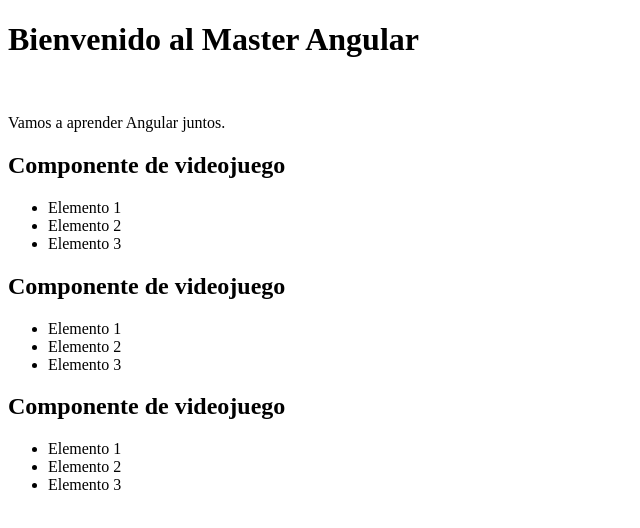
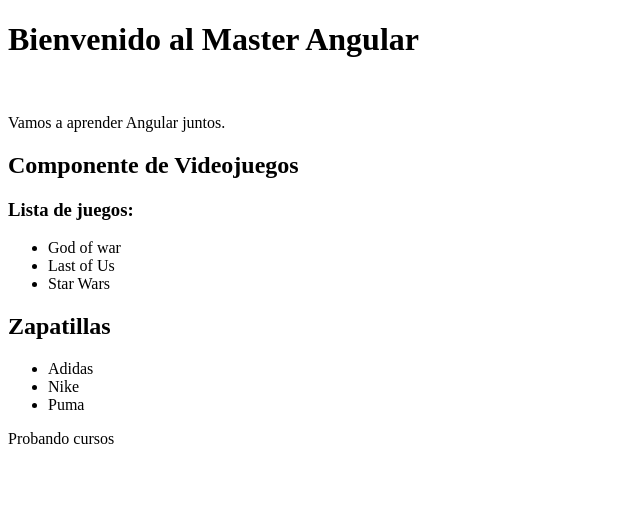
Before and after one commit to IsaacQH/Aprendiendo-Angular, an Angular app: page / in a window 1280 px wide. Shown: the top 528 px of the page, without its empty margins (0-640 px from the left). Built offline with nearby package versions, Linux system fonts and the light colour scheme.

Commit message:
Multiples componentes

```diff
--- a/src/app/app.component.html
+++ b/src/app/app.component.html
@@ -6,9 +6,8 @@
   </p>
 
   <videojuego></videojuego>
-  <videojuego></videojuego>
-  <videojuego></videojuego>
-
+  <zapatilla></zapatilla>
+  <cursos></cursos>
 
 
 </div>
--- a/src/app/app.component.ts
+++ b/src/app/app.component.ts
@@ -3,11 +3,13 @@
 import { RouterOutlet } from '@angular/router';
 
 import { VideojuegoComponent } from './videojuego/videojuego.component';
+import { ZapatillasComponent } from './zapatillas/zapatillas.component';
+import { CursosComponent } from './cursos/cursos.component';
 
 @Component({
   selector: 'app-root',       //Donde quiero que se vea en el index.html el componente
   standalone: true,           //Lo hace en modo standalone que hace modulos temporales para la injección de componentes
-  imports: [CommonModule, RouterOutlet, VideojuegoComponent],
+  imports: [CommonModule, RouterOutlet, VideojuegoComponent, ZapatillasComponent, CursosComponent],
   templateUrl: './app.component.html',     //Que quiero que se vea en el componente
   styleUrls: ['./app.component.css']       //Como quiero que se vea el componente
 })
--- /dev/null
+++ b/src/app/cursos/cursos.component.html
@@ -0,0 +1 @@
+<p>Probando cursos</p>
--- a/src/app/videojuego/videojuego.component.html
+++ b/src/app/videojuego/videojuego.component.html
@@ -0,0 +1,8 @@
+<h2> {{titulo}}</h2>
+
+<h3>{{listado}}</h3>
+<ul>
+    <li>God of war</li>
+    <li>Last of Us</li>
+    <li>Star Wars</li>
+</ul>
--- a/src/app/videojuego/videojuego.component.ts
+++ b/src/app/videojuego/videojuego.component.ts
@@ -2,19 +2,18 @@
 
 @Component({
     selector: 'videojuego',           //Dice el nombre del compoente para llamarlo en otros archivos
-    template: `
-    <h2>Componente de videojuego</h2>
-    <ul>
-        <li>Elemento 1</li>
-        <li>Elemento 2</li>
-        <li>Elemento 3</li>
-    </ul>
-    `,  //Template que se usará en el componente
+    templateUrl: './videojuego.component.html',  //Template que se usará en el componente
     standalone: true
 })
 
 export class VideojuegoComponent{          //Exportamos el compoente como VidejuegoComponent
- constructor(){
+
+ public titulo: string;                   //Defiiniendo propiedades
+ public listado: string;
+
+ constructor(){                           //Creando un sconstructor
+    this.titulo = "Componente de Videojuegos";
+    this.listado = "Lista de juegos: "
     console.log("Componente videojuego cargado");
  }
 }
--- /dev/null
+++ b/src/app/zapatillas/zapatillas.component.html
@@ -0,0 +1,7 @@
+<h2>Zapatillas</h2>
+
+<ul>
+    <li>Adidas</li>
+    <li>Nike</li>
+    <li>Puma</li>
+</ul>
```
Also changed, not shown: src/app/cursos/cursos.component.ts (added, +13 -0 lines), src/app/zapatillas/zapatillas.component.ts (added, +11 -0 lines), src/app/cursos/cursos.component.css (added), 1 other file (tests, documents, lock files or other folders).
